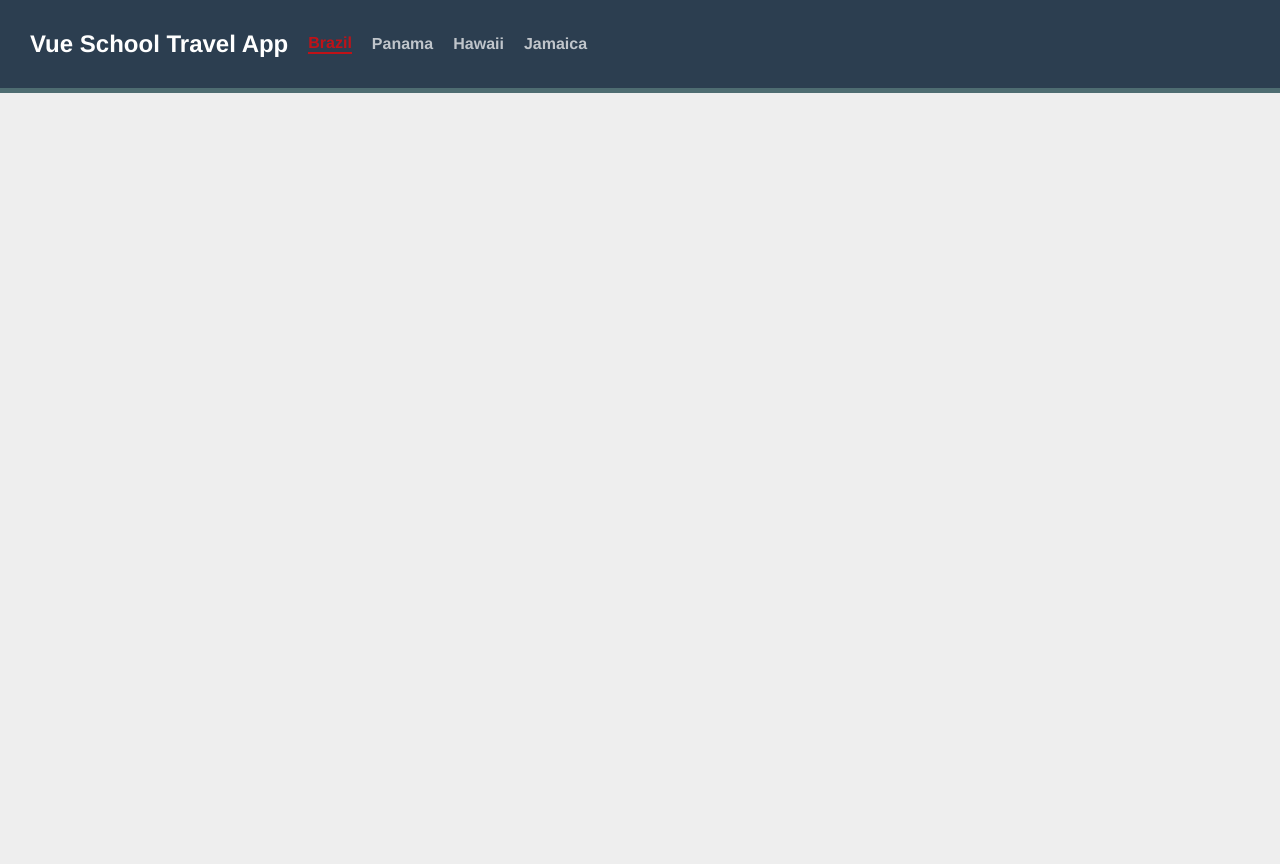
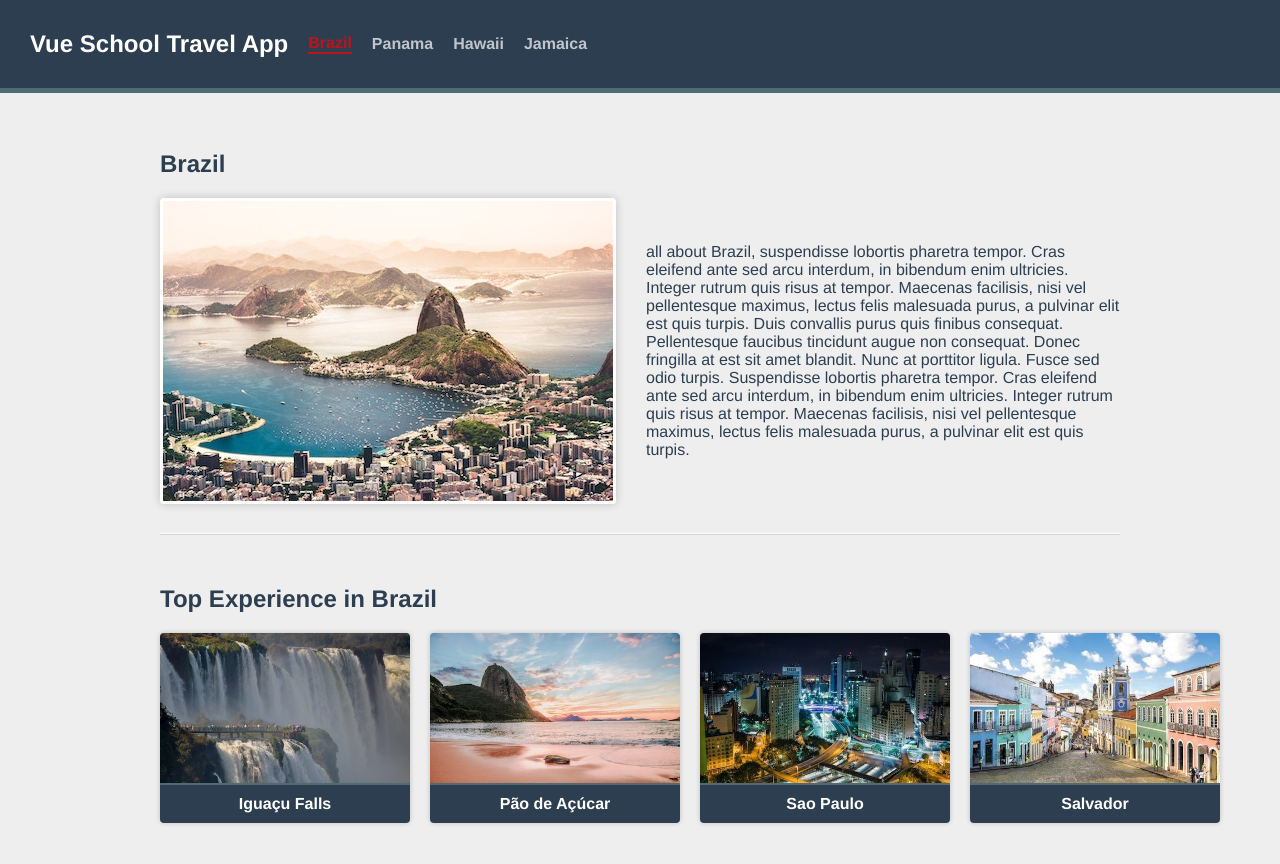
Before and after one commit to ponzaa555/vue-school, a Vue app: page /destinations/1/brazil in a window 1280 px wide. Shown: the top 864 px of the page. Before the commit the page ends 800 px from the top, so only its background shows below. Built offline with nearby package versions, Linux system fonts and the light colour scheme; no server answers.

Commit message:
- สร้าง component และ เรียกใช้ - pass value ผ่าน component ดูจาก ExperienceCard.vue

```diff
--- a/src/App.vue
+++ b/src/App.vue
@@ -1,7 +1,7 @@
 <template>
   <TheNavigation/>
   <div class="container">
-    <router-view :key="$route.path"></router-view>
+    <router-view ></router-view>
   </div>
 </template>
 
--- /dev/null
+++ b/src/components/ExperienceCard.vue
@@ -0,0 +1,16 @@
+<template>
+    <div class="card">
+        <img :src="`/images/${experience.image}`" :alt="experience.name"/>
+        <span class="card__text">
+            {{ experience.name  }}
+        </span>
+    </div>
+</template>
+
+<script lang="ts">
+export default{
+    props:{
+        experience:{type:Object , required:true}
+    }
+}
+</script>
--- a/src/router/index.ts
+++ b/src/router/index.ts
@@ -1,12 +1,22 @@
 import Home from "@/views/Home.vue"
-// import path = require("path")
 import { createRouter, createWebHistory } from "vue-router"
 // import path = require("path")
 
 
 const routes = [
     {path:'/',name:'Home',component:Home},
-    {path:'/destinations/:id/:slug' ,name: 'destination.show' , component: () => import('@/views/DestinationShow.vue')}
+    {
+        path:'/destinations/:id/:slug' ,
+        name: 'destination.show' ,
+        component: () => import('@/views/DestinationShow.vue'),
+        props: route => ({...route.params ,id:parseInt(route.params.id)})
+    },
+    {
+        path:'/destinations/:id/:slug/:experienceSlug',
+        name:'experience.show',
+        component: () => import('@/views/ExperienceShow.vue'),
+        props: route => ({...route.params,id:parseInt(route.params.id)})
+    }
 ]
 
 const router = createRouter({
--- a/src/views/DestinationShow.vue
+++ b/src/views/DestinationShow.vue
@@ -6,36 +6,36 @@
             <p>{{ destination.description}}</p>
         </div>
     </section>
+    <section class="experiences">
+        <h2>Top Experience in {{ destination.name }} </h2>
+            <div class="cards">
+                <router-link
+                    v-for="experience in destination.experiences"
+                    :key="experience.slug"
+                    :to="{name:'experience.show', params:{experienceSlug:experience.slug}}">
+                    <ExperienceCard
+                        :experience="experience"/>
+                </router-link>
+            </div>
+    </section>
 </template>
 
 <script>
+
+import sourceData from "@/data.json"
+import ExperienceCard from "@/components/ExperienceCard.vue";
+
 export default{
-    data(){
-        return{
-            destination : null
-        }
+    components:{ExperienceCard},
+    props:{
+        id:{ type:Number , required:true },
+        slug:{type: String , required:true}
     },
     computed:{
-        destinationId(){
-            return parseInt(this.$route.params.id)
-        },
         // ถ้าจะเรียกใช้ ค่าใน Compute ต้องเรียกด้วย this. หรือ ถ้าเรียกใช้ใน template จะเรียกผ่าน {{}}
-    },
-    methods:{
-        async initData(){
-            const response = await fetch(`https://travel-dummy-api.netlify.app/${this.$route.params.slug}.json`)
-            this.destination = await response.json()
+        destination(){
+            return sourceData.destinations.find(des => des.id === this.id)
         }
-    },
-    created(){
-        this.initData();
     }
-    // created() {
-    // this.$watch(
-    //     () => this.$route.params.slug,
-    //     this.initData,
-    //     { immediate: true }
-    //     )
-    // }
 }
 </script>
--- /dev/null
+++ b/src/views/ExperienceShow.vue
@@ -0,0 +1,30 @@
+<template>
+    <section>
+        <h1>{{ experience.name }}</h1>
+        <img :src="`/images/${experience.image}`" :alt="experience.name"/>
+        <p>
+            {{ experience.description }}
+        </p>
+    </section>
+</template>
+
+<script>
+import sourceData from '@/data.json'
+export default {
+    props:{
+        id:{type: Number , required:true},
+        experienceSlug:{type : String , required:true}
+    },
+    computed:{
+        destination(){
+            return sourceData.destinations.find(des => des.id === this.id)
+        },
+        experience(){
+            return this.destination.experiences.find(
+                exp => exp.slug === this.experienceSlug
+            )
+        }
+    }
+}
+
+</script>
```
